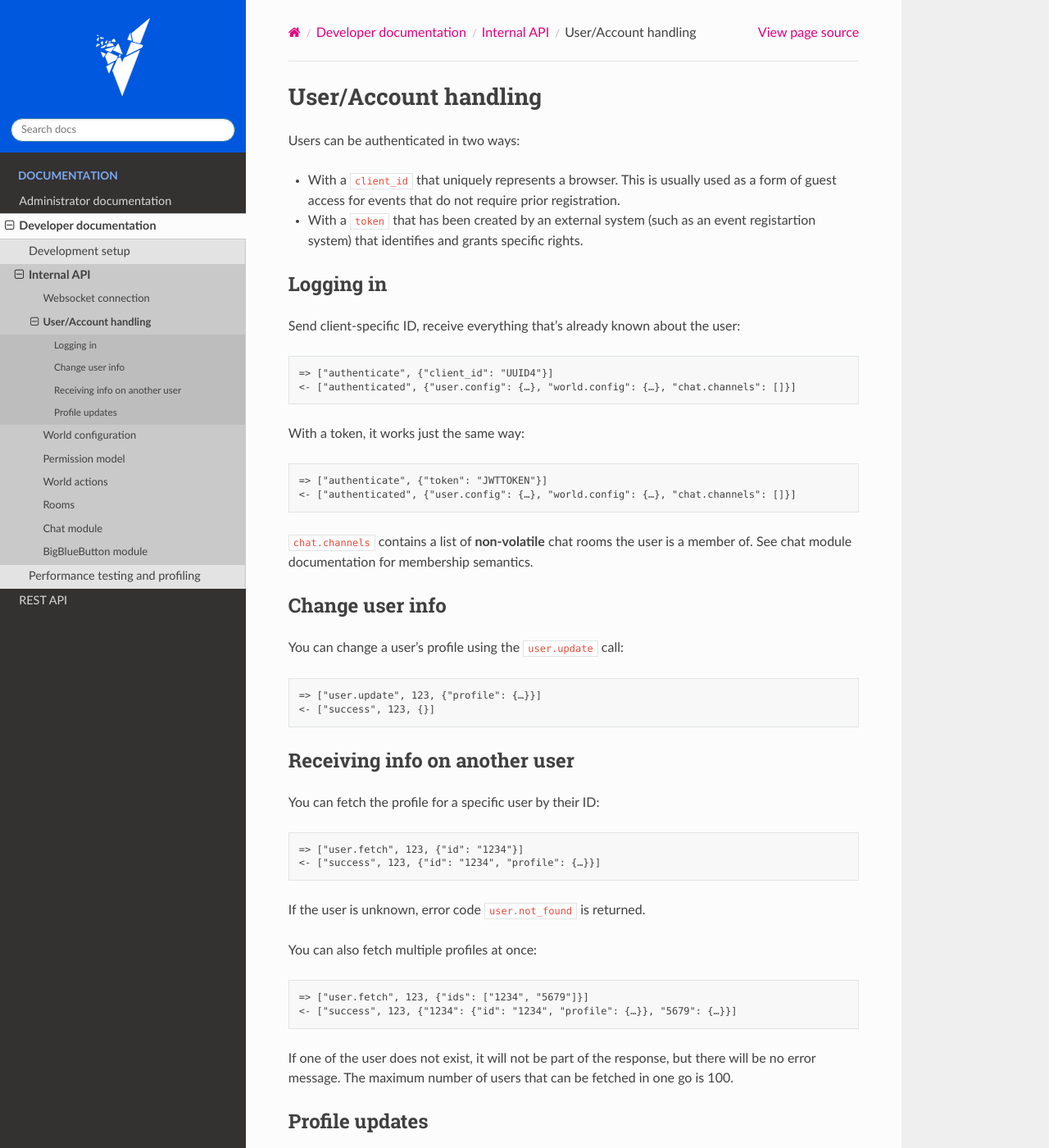
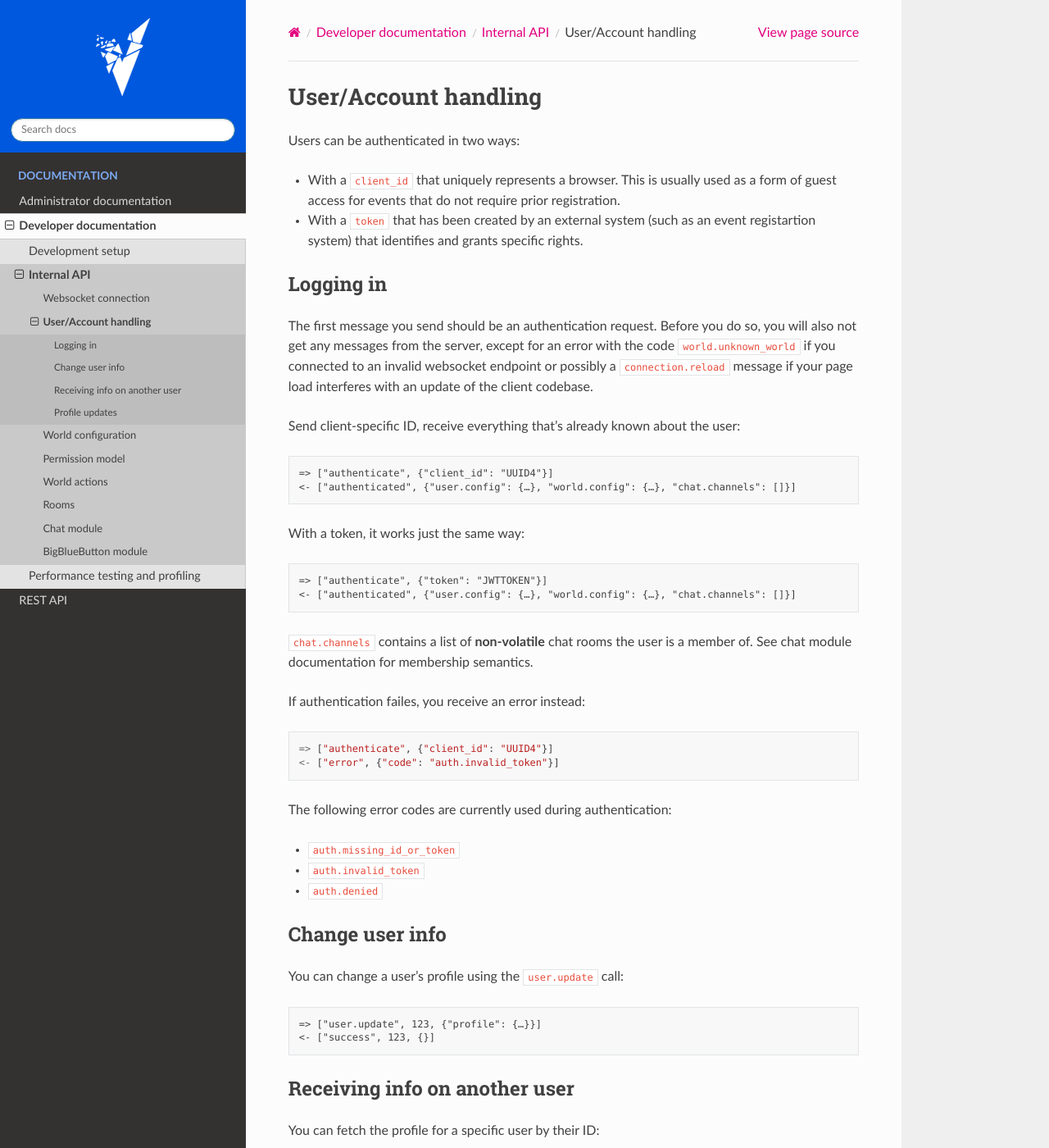
Before and after one commit to fossasia/eventyay-video, a Sphinx documentation site: the page built from docs/developer/api/user.rst, in a window 1280 px wide and 1400 px high. Shown: the whole window at 82% size. Built offline with Sphinx 7.4.7 and the Read the Docs theme 2.0.0, drawn with Linux system fonts in a browser that asks for light colours.

Commit message:
Unify and document auth errors

```diff
--- a/docs/developer/api/user.rst
+++ b/docs/developer/api/user.rst
@@ -12,6 +12,12 @@ Users can be authenticated in two ways:
 Logging in
 ----------
 
+The first message you send should be an authentication request. Before you do so, you
+will also not get any messages from the server, except for an error with the code
+``world.unknown_world`` if you connected to an invalid websocket endpoint or possibly
+a ``connection.reload`` message if your page load interferes with an update of the
+client codebase.
+
 Send client-specific ID, receive everything that's already known about the user::
 
     => ["authenticate", {"client_id": "UUID4"}]
@@ -24,6 +30,17 @@ With a token, it works just the same way::
 
 ``chat.channels`` contains a list of **non-volatile** chat rooms the user is a member of. See chat module
 documentation for membership semantics.
+
+If authentication failes, you receive an error instead::
+
+    => ["authenticate", {"client_id": "UUID4"}]
+    <- ["error", {"code": "auth.invalid_token"}]
+
+The following error codes are currently used during authentication:
+
+* ``auth.missing_id_or_token``
+* ``auth.invalid_token``
+* ``auth.denied``
 
 Change user info
 ----------------
```
Also changed, not shown: docs/developer/api/websocket.rst (+21 -2 lines), 2 other files.
